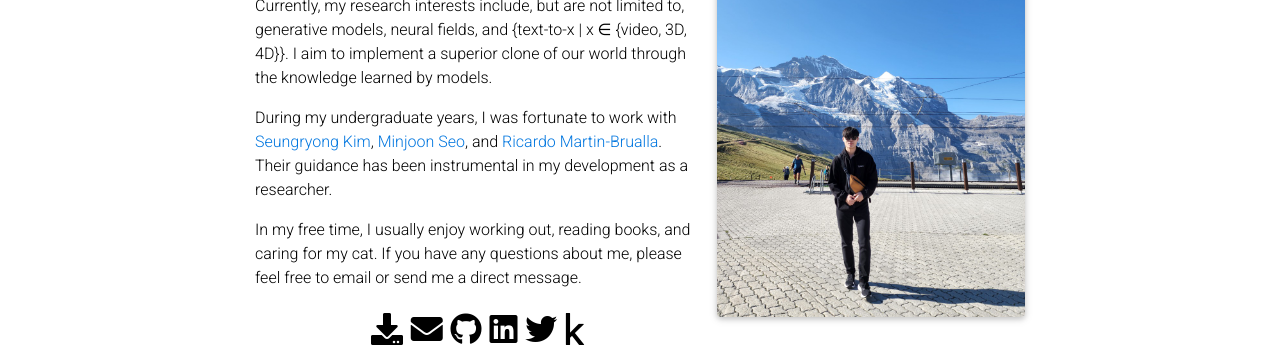
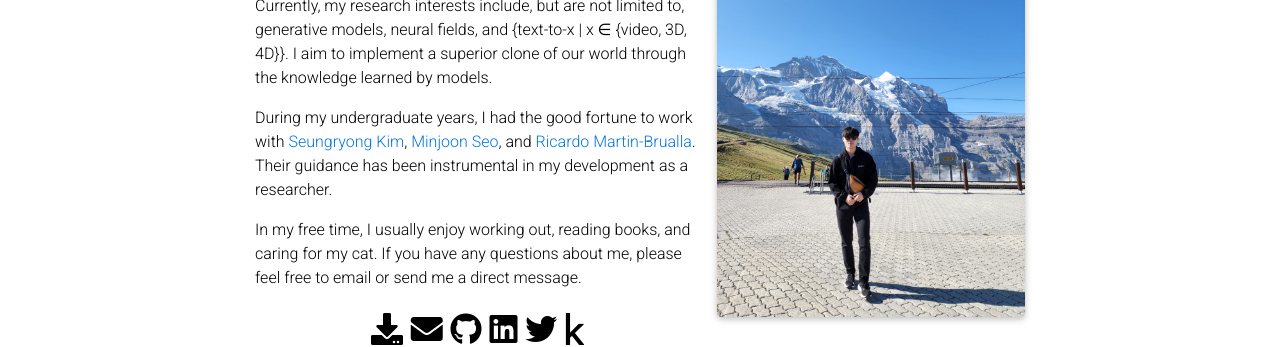
Before and after one commit to SusungHong/susunghong.github.io, a Jekyll site: the page built from _pages/about.md, in a window 1280 px wide and 1222 px high. Shown: the part 263-610 px from the top of the window. Built offline with Jekyll 4.4.1, drawn with Linux system fonts in a browser that asks for light colours; full-size pictures stand in for the smaller copies a plugin makes; emoji names are drawn with the system emoji font; comment, search, counter and statistics services are not loaded; a style sheet for code colours, icons or effects is not loaded.

Commit message:
Update about.md

```diff
--- a/_pages/about.md
+++ b/_pages/about.md
@@ -19,6 +19,6 @@ Welcome to my website! I am an incoming Ph.D. student at the [Allen School](http
 
 Currently, my research interests include, but are not limited to, generative models, neural fields, and {text-to-x \| x ∈ {video, 3D, 4D}}. I aim to implement a superior clone of our world through the knowledge learned by models.
 
-During my undergraduate years, I was fortunate to work with [Seungryong Kim](https://cvlab.korea.ac.kr/members/faculty), [Minjoon Seo](https://seominjoon.github.io/), and [Ricardo Martin-Brualla](https://ricardomartinbrualla.com/). Their guidance has been instrumental in my development as a researcher.
+During my undergraduate years, I had the good fortune to work with [Seungryong Kim](https://cvlab.korea.ac.kr/members/faculty), [Minjoon Seo](https://seominjoon.github.io/), and [Ricardo Martin-Brualla](https://ricardomartinbrualla.com/). Their guidance has been instrumental in my development as a researcher.
 
 In my free time, I usually enjoy working out, reading books, and caring for my cat. If you have any questions about me, please feel free to email or send me a direct message.
```
